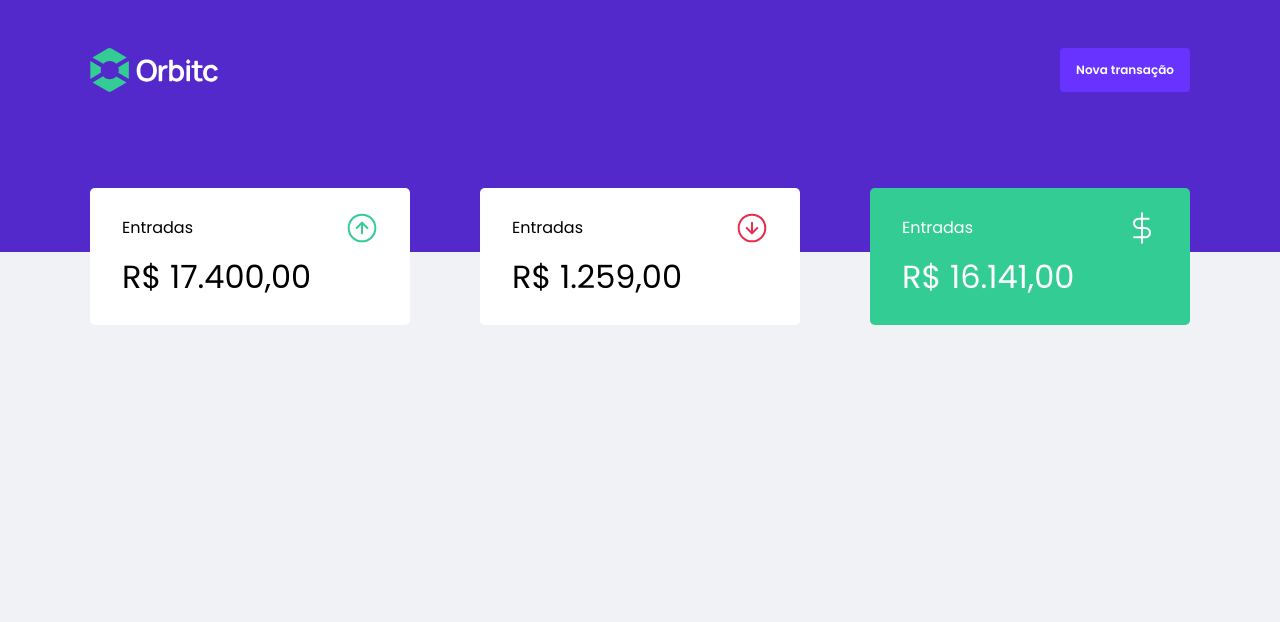
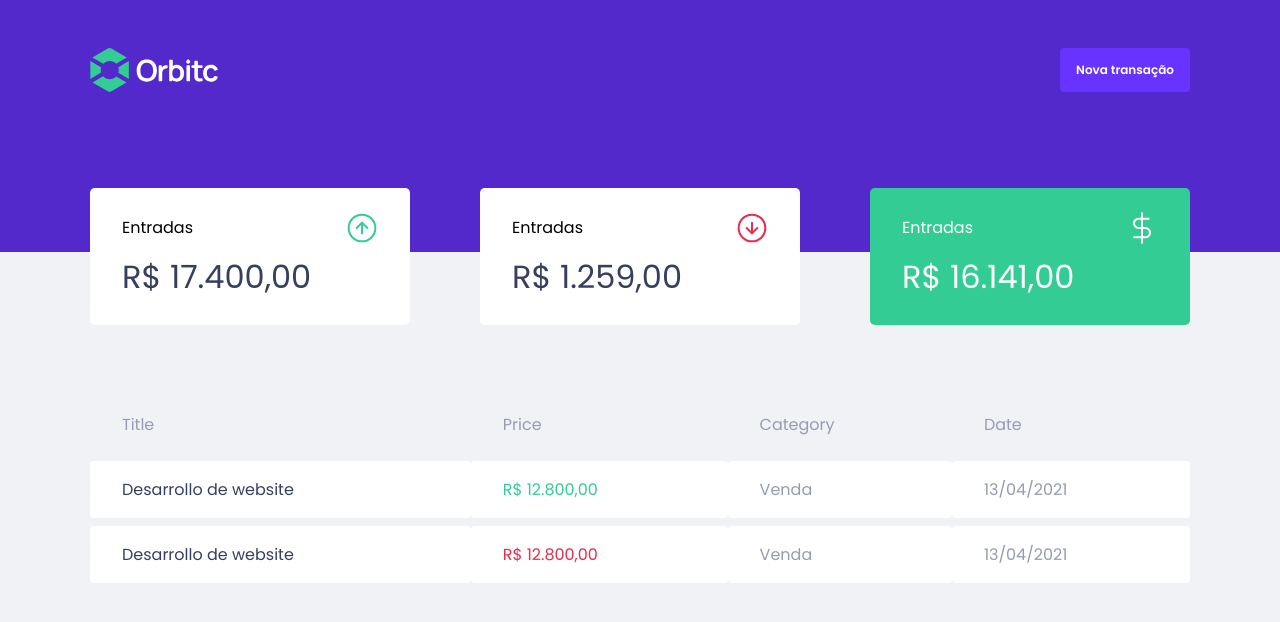
Before and after one commit to jdaniel-ap/expense-control, a React (Create React App) app: page / in a window 1280 px wide. Shown: the top 622 px of the page. Built offline with nearby package versions, Linux system fonts and the light colour scheme.

Commit message:
transaction table component

```diff
--- /dev/null
+++ b/src/components/Card/index.tsx
@@ -0,0 +1,5 @@
+import { Container } from './styled';
+
+export function Card() {
+  return <Container></Container>;
+}
--- /dev/null
+++ b/src/components/Card/styled.ts
@@ -0,0 +1,3 @@
+import styled from 'styled-components';
+
+export const Container = styled.div``;
--- a/src/components/Dashboard/index.tsx
+++ b/src/components/Dashboard/index.tsx
@@ -1,10 +1,12 @@
 import { Summary } from '../Summary';
+import { TransactionsTable } from '../TransactionsTable';
 import { Container } from './styles';
 
 export function Dashboard() {
   return (
     <Container>
       <Summary />
+      <TransactionsTable />
     </Container>
   );
 }
--- a/src/components/Summary/styles.ts
+++ b/src/components/Summary/styles.ts
@@ -11,18 +11,6 @@ export const Container = styled.section`
     display: none;
   }
 
-  strong {
-    font-size: 2rem;
-    font-weight: 500;
-    display: block;
-    margin-top: 0.6rem;
-  }
-
-  .highlighted {
-    background-color: var(--green);
-    color: var(--shape);
-  }
-
   div {
     background-color: var(--shape);
     border-radius: 0.3rem;
@@ -34,6 +22,23 @@ export const Container = styled.section`
       justify-content: space-between;
       align-items: center;
     }
+
+    strong {
+      font-size: 2rem;
+      font-weight: 500;
+      display: block;
+      margin-top: 0.6rem;
+      color: var(--text-title);
+    }
+  }
+
+  .highlighted {
+    background-color: var(--green);
+    color: var(--shape);
+
+    strong {
+      color: var(--shape);
+    }
   }
 
   @media (max-width: 720px) {
--- /dev/null
+++ b/src/components/TransactionsTable/index.tsx
@@ -0,0 +1,30 @@
+import { Container } from './styles';
+
+export function TransactionsTable() {
+  return (
+    <Container>
+      <table>
+        <thead>
+          <th>Title</th>
+          <th>Price</th>
+          <th>Category</th>
+          <th>Date</th>
+        </thead>
+        <tbody>
+          <tr>
+            <td>Desarrollo de website</td>
+            <td className='income'>R$ 12.800,00</td>
+            <td>Venda</td>
+            <td>13/04/2021</td>
+          </tr>
+          <tr>
+            <td>Desarrollo de website</td>
+            <td className='outcome'>R$ 12.800,00</td>
+            <td>Venda</td>
+            <td>13/04/2021</td>
+          </tr>
+        </tbody>
+      </table>
+    </Container>
+  );
+}
--- /dev/null
+++ b/src/components/TransactionsTable/styles.ts
@@ -0,0 +1,39 @@
+import styled from 'styled-components';
+
+export const Container = styled.section`
+  margin-top: 4rem;
+
+  table {
+    width: 100%;
+    text-align: left;
+    border-spacing: 0 0.5rem;
+
+    th {
+      color: var(--text-body);
+      font-weight: 400;
+      padding: 1rem 2rem;
+      line-height: 1.5rem;
+    }
+
+    tr {
+      .income {
+        color: var(--green);
+      }
+      .outcome {
+        color: var(--red);
+      }
+    }
+
+    td {
+      padding: 1rem 2rem;
+      border: 0;
+      background-color: var(--shape);
+      border-radius: 0.25rem;
+      color: var(--text-body);
+
+      &:first-child {
+        color: var(--text-title);
+      }
+    }
+  }
+`;
```
